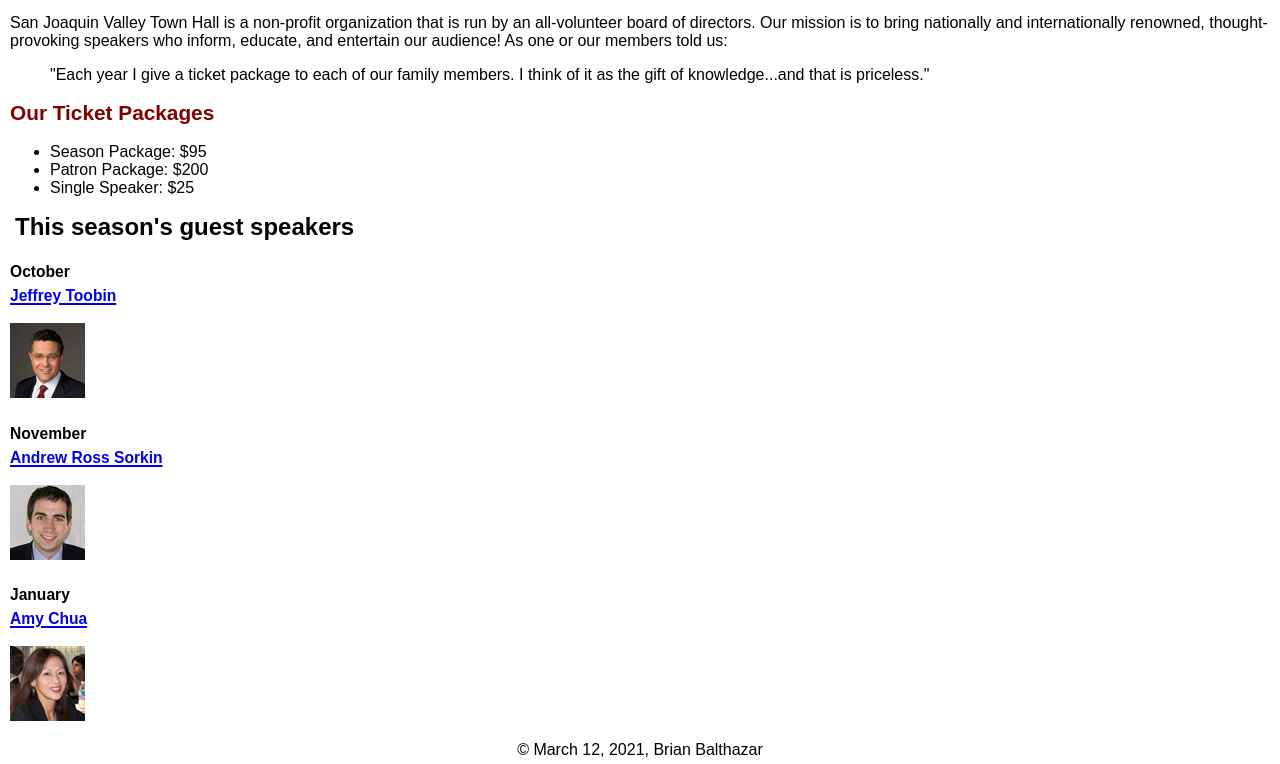
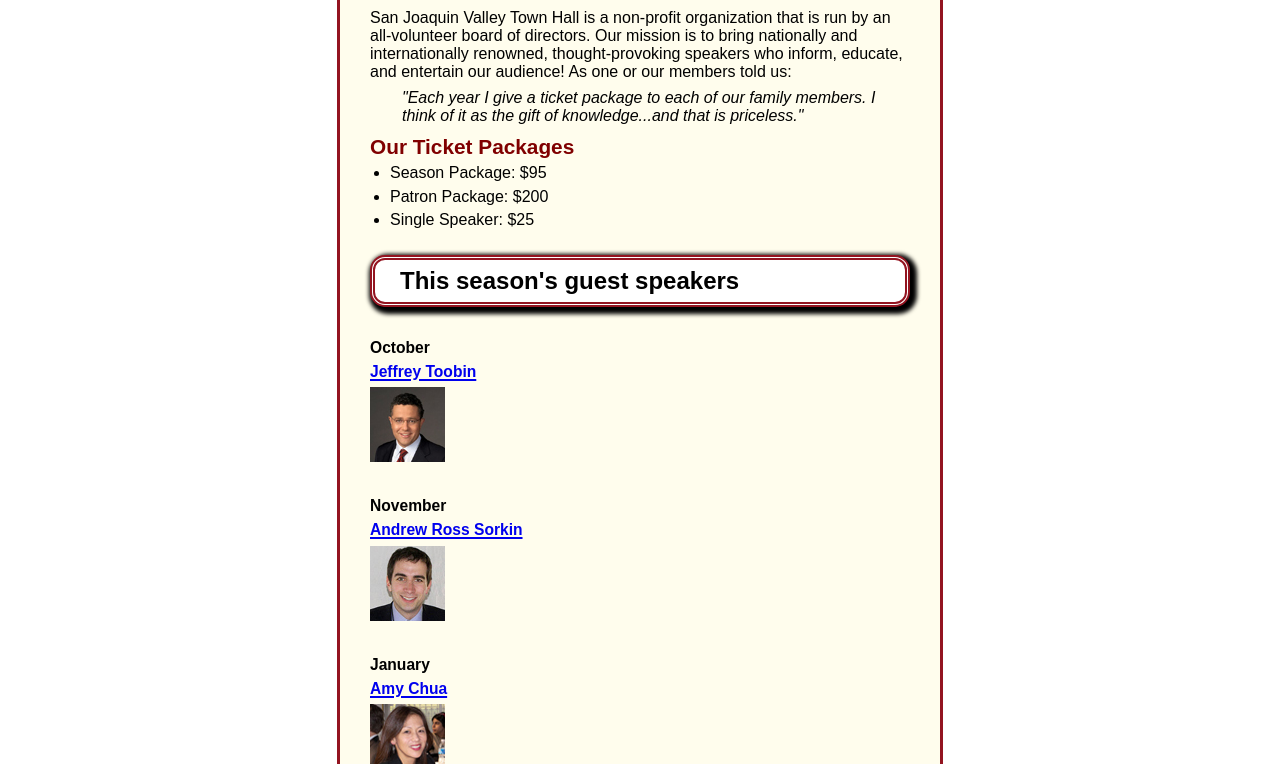
Before and after one commit to eleferrets/A11, a plain HTML site: page index.html in a window 1280 px wide. Shown: the part 149-913 px from the top of the page. Drawn offline with Linux system fonts and the light colour scheme.

Commit message:
Finished assignment.

```diff
--- a/index.html
+++ b/index.html
@@ -26,7 +26,7 @@
 		<li>Patron Package: $200</li>
 		<li>Single Speaker: $25</li>
 	</ul>
-		<h1><span class="indent">This season's guest speakers</span></h1>
+		<h1><span class="indent sheading">This season's guest speakers</span></h1>
 	<h2><span class="normal">October</span><br><a href="speakers/toobin.html"><span class="normala">Jeffrey Toobin</span></a></h2>
 	<img src="images/toobin75.jpg" alt="Image of Toobin" height="75">
 	<h2><span class="normal">November</span><br><a href="speakers/sorkin.html"><span class="normala">Andrew Ross Sorkin</span></a></h2>
@@ -35,7 +35,7 @@
 	<img src="images/chua75.jpg" alt="Image of Chua" height="75">
 </main>
 <footer>
-	<p>&copy; March 12, 2021, Brian Balthazar</p>
+	<p>&copy; March 25, 2021, Brian Balthazar</p>
 </footer>
 </body>
 </html>
--- a/styles/main.css
+++ b/styles/main.css
@@ -1,22 +1,36 @@
 /* the styles for the elements */
+* {
+	margin: 0;
+	padding: 0;
+}
+html {
+	background-color: white;
+}
 body {
 	font-family: Arial, Helvetica, sans-serif;
     font-size: 100%;
+	width: 600px;
+	margin: 0 auto;
+	border: 3px solid #931420;
+	background-color: #fffded;
 }
 
 /* the styles for the header */
+header {
+	border-bottom: 3px solid #931420;
+	padding: 1.5em 30px 2em;
+	background-image: linear-gradient(30deg, #f6bb73 0%, white 30%, white 50%, white 80%, #f6bb73 100%);
+}
 header img {
 	float: left;
 }
 header h2 {
 	font-size: 170%;
 	color: #800000;
-	text-indent: 30px;
 }
 header h3 {
 	font-size: 130%;
 	font-style: italic;
-	text-indent: 30px;
 }
 header h1 {
 	font-size: 150%;
@@ -27,23 +41,63 @@
 /* the styles for the section */
 main {
 	clear: left;
-	padding-left: 10px;
-
+	padding-left: 30px;
+	padding-right: 30px;
 }
 .indent {
 	padding-left: 5px;
 }
 /* Gets the elements within the main element with a space
    This is different from a comma as they are not separate.*/
+h1 {
+	/*border-bottom: 3px solid #931420; //normal lines
+	border-top: 3px solid #931420;*/
+
+	/* Rounded border with box shadow */
+
+	background-color: white;
+	padding-top: 10px;
+	padding-left: 20px;
+	padding-bottom: 10px;
+	border: 5px double #931420;
+	border-radius: 15px;
+	box-shadow: 3px 3px 4px 4px black;
+
+}
 main h1 {
 	font-size: 150%;
+	padding-top: .3em;
+	padding-bottom: .3em;
 }
 main h2 {
 	font-size: 130%;
 	color: #800000;
+	padding-top: .5em;
+	padding-bottom: .25em;
 }
 main h3 {
 	font-size: 105%;
+	padding-bottom: .25em;
+}
+main img {
+	padding-bottom: 1em;
+}
+main p {
+	padding-bottom: .5em;
+}
+main blockquote {
+	padding-right: 2em;
+	padding-left: 2em;
+}
+blockquote {
+	font-style: italic;
+}
+main ul {
+	padding-bottom: .25em;
+	padding-left: 1.25em;
+}
+main li {
+	padding-bottom: .35em;
 }
 .normal {
 	color: black;
@@ -60,4 +114,10 @@
 /* the styles for the footer */
 footer p {
 	text-align: center;
+	padding-bottom: 1em;
+	padding-top: 1em;
 }
+footer {
+	background-color: #931420;
+	color: white;
+}
```
